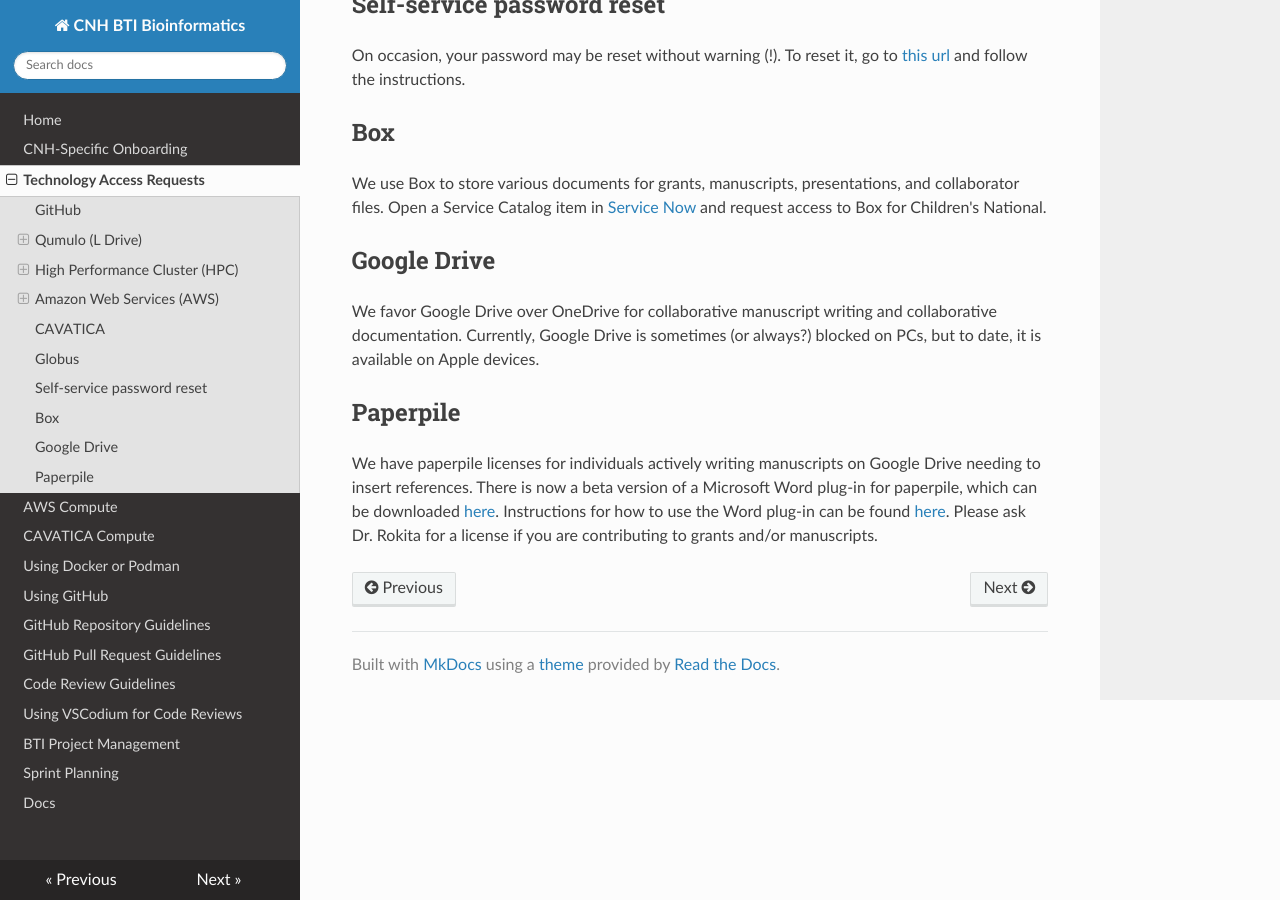
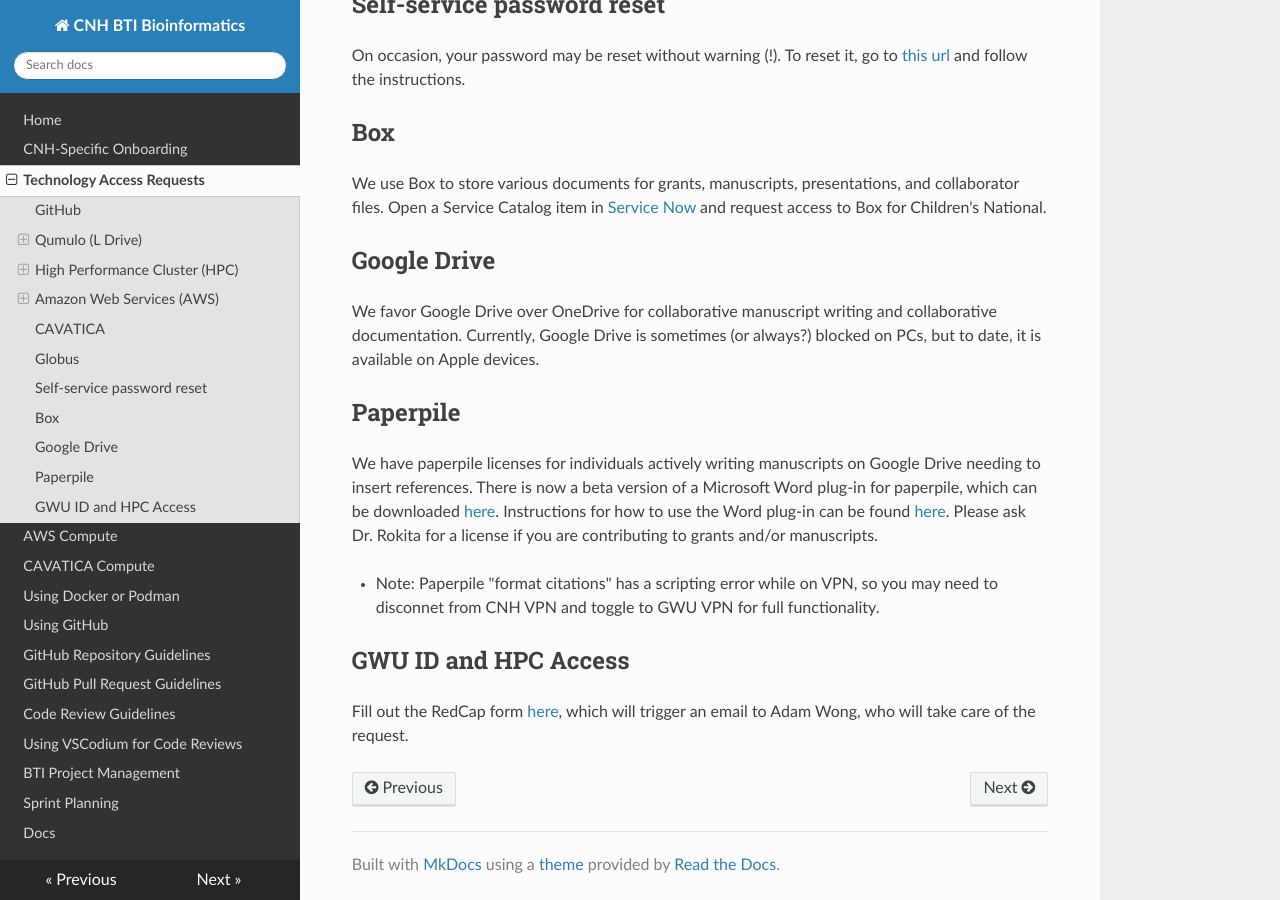
Before and after one commit to childrens-bti/bti-bfx-docs, an MkDocs documentation site: the page built from docs/access.md, in a window 1280 px wide and 900 px high, scrolled down 3227 px. Built offline with MkDocs 1.6.1, drawn with Linux system fonts in a browser that asks for light colours; nearby versions of some CDN libraries.

Commit message:
add gwu id request

```diff
--- a/docs/access.md
+++ b/docs/access.md
@@ -136,3 +136,9 @@
 There is now a beta version of a Microsoft Word plug-in for paperpile, which can be downloaded [here](https://paperpile.com/word-plugin/).
 Instructions for how to use the Word plug-in can be found [here](https://new.paperpile.com/Getting-started-with-Paperpile-and-Word-7ed01d0417a3433f885103ebad04b901).
 Please ask Dr. Rokita for a license if you are contributing to grants and/or manuscripts.
+
+- Note: Paperpile "format citations" has a scripting error while on VPN, so you may need to disconnet from CNH VPN and toggle to GWU VPN for full functionality.
+
+## GWU ID and HPC Access
+
+Fill out the RedCap form [here](https://is.gd/ColonialOne), which will trigger an email to Adam Wong, who will take care of the request.
```
